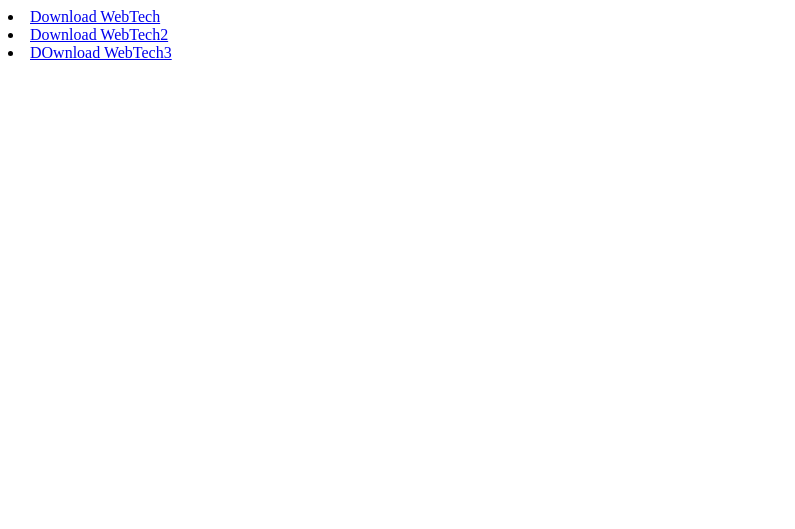
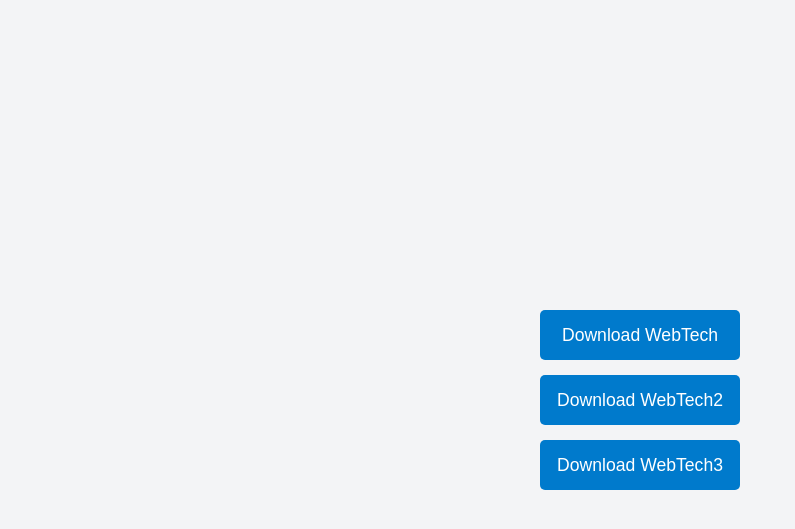
Before and after one commit to Bishuthapa/Super, a PHP site: page /WebTech.html in a window 1280 px wide. Shown: the top 529 px of the page, without its empty margins (0-795 px from the left). Run offline with PHP 8.4, Linux system fonts and the light colour scheme.

Commit message:
add some past questions of web technology and add some css style

```diff
--- a/WebTech.html
+++ b/WebTech.html
@@ -4,13 +4,15 @@
     <meta charset="UTF-8">
     <meta name="viewport" content="width=device-width, initial-scale=1.0">
     <title>WebTech</title>
+    <link rel="stylesheet" href="style1.css">
 </head>
 <body>
-    <pdf>
-    <li><a href="1stt.pdf">Download WebTech</a></li>
-    <li><a href="2nd.pdf">Download WebTech2</a></li>
-   <li><a href="3rd.pdf">DOwnload WebTech3</a></li>
-</pdf>
-
+    <div class="pdf-links">
+        <ul>
+            <li><a href="1stt.pdf" download>Download WebTech</a></li>
+            <li><a href="2nd.pdf" download>Download WebTech2</a></li>
+            <li><a href="3rd.pdf" download>Download WebTech3</a></li>
+        </ul>
+    </div>
 </body>
 </html>
--- a/course.html
+++ b/course.html
@@ -21,6 +21,6 @@
         <div class="course2">Data Networks and Communication</div>
         <div class="course3">Operation reasearch</div>
         <div class="course4">System Analysis and Design</div>
-        <div onclick="location.href='WebTech.html'">Web Technology-I</Technology-I></div>
+        <div class="course5" onclick="location.href='WebTech.html'">Web Technology-I</Technology-I></div>
     </body>
 </html>
--- a/style1.css
+++ b/style1.css
@@ -119,6 +119,7 @@
     background-color: #2c8dbc;
     transform: translateY(-5px);
     box-shadow: 0 6px 15px rgba(0, 0, 0, 0.15);
+    cursor: pointer;
 }
 
 @media (max-width: 768px) {
@@ -126,3 +127,43 @@
         grid-template-columns: 1fr;
     }
 }
+
+/* style1.css */
+
+body {
+    font-family: Arial, sans-serif;
+    background-color: #f3f4f6;
+    display: flex;
+    justify-content: center;
+    align-items: center;
+    height: 100vh;
+    margin: 0;
+}
+
+.pdf-links ul {
+    list-style-type: none;
+    padding: 0;
+    text-align: center;
+}
+
+.pdf-links li {
+    margin: 15px 0;
+}
+
+.pdf-links a {
+    display: inline-block;
+    width: 200px; /* Set a fixed width for equal box sizes */
+    height: 50px; /* Set a fixed height for equal box sizes */
+    line-height: 50px; /* Center text vertically */
+    text-align: center; /* Center text horizontally */
+    text-decoration: none;
+    color: #ffffff;
+    background-color: #007acc;
+    border-radius: 5px;
+    font-size: 1.1em;
+    transition: background-color 0.3s;
+}
+
+.pdf-links a:hover {
+    background-color: #005fa3;
+}
```
